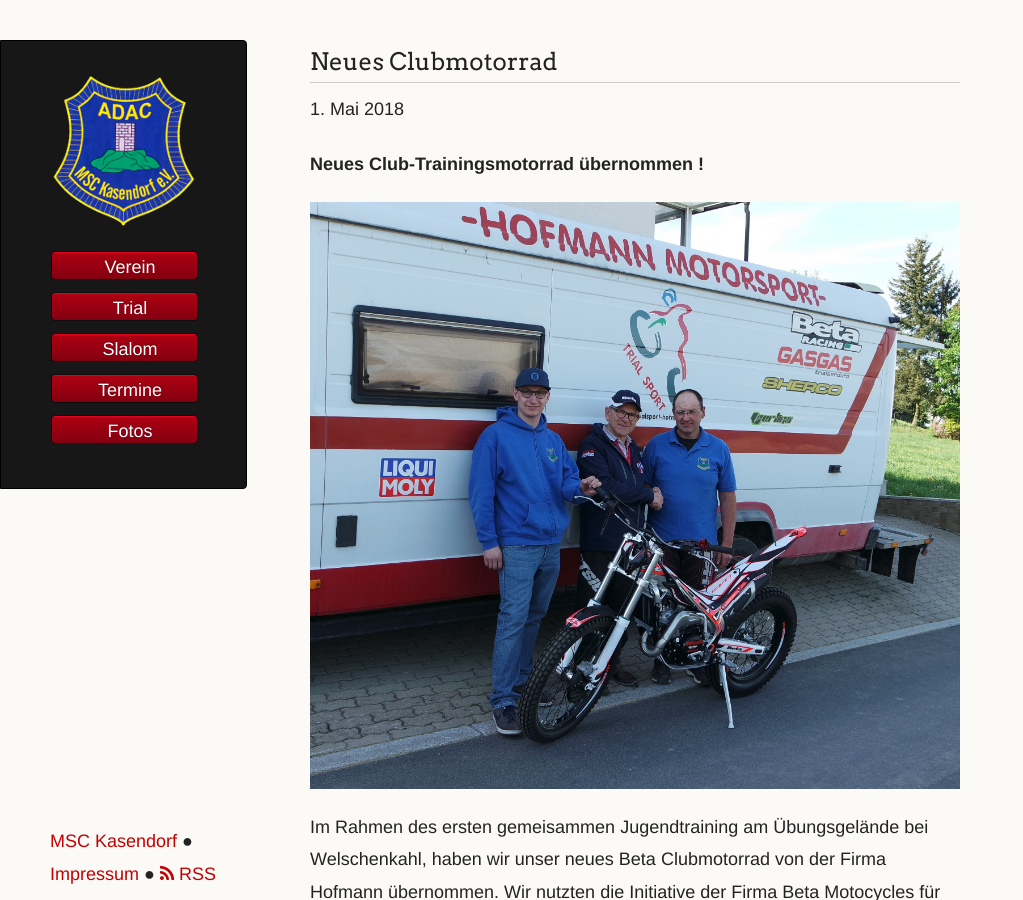
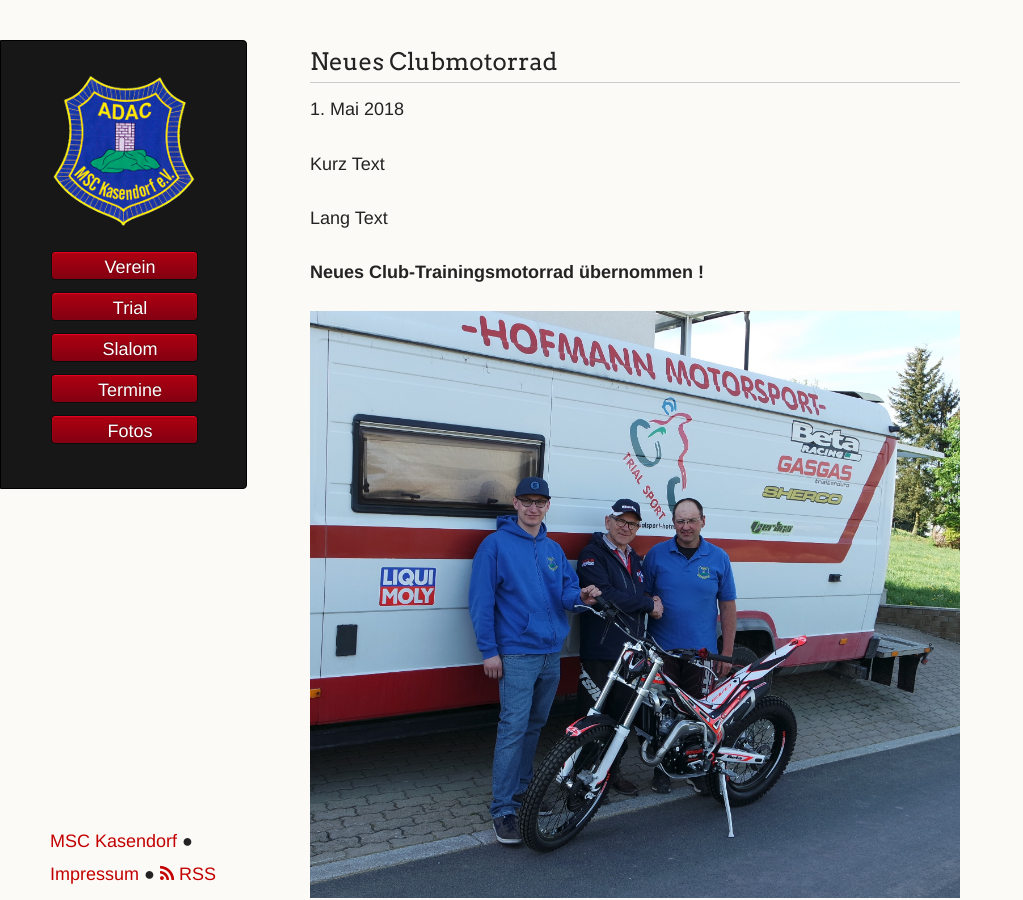
Before and after one commit to msc-kasendorf/docker, a Jekyll site: the page built from docs/_posts/2018-05-01-Neues Clubmotorrad.md, in a window 1280 px wide and 900 px high. Shown: the whole window, without its empty margins (0-1023 px from the left). Built offline with Jekyll 4.4.1, drawn with Linux system fonts in a browser that asks for light colours.

Commit message:
Update 2018-05-01-Neues Clubmotorrad.md

```diff
--- a/docs/_posts/2018-05-01-Neues Clubmotorrad.md
+++ b/docs/_posts/2018-05-01-Neues Clubmotorrad.md
@@ -8,6 +8,12 @@
 lang: de
 ---
 
+Kurz Text
+
+<!--mehr-->
+
+Lang Text
+
 **Neues Club-Trainingsmotorrad übernommen !**
 
 ![](https://raw.githubusercontent.com/msc-kasendorf/docker/master/docs/download/SAM_2358.JPG)
```
